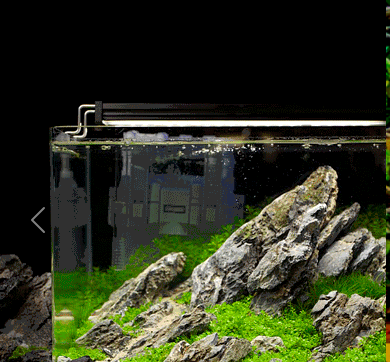
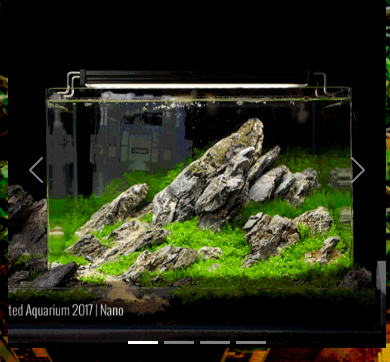
Before and after one commit to Danieldkn/A-Q-DESIGNE, a website: page pages/galeria.html in a window 390 px wide. Shown: the part 144-506 px from the top of the page. Drawn offline with nearby package versions, Linux system fonts and the light colour scheme.

Commit message:
detalles finales

```diff
--- a/scss/style.scss
+++ b/scss/style.scss
@@ -182,9 +182,9 @@ header{
                                  "texto-dos"
                                  "imagen-dos";
             overflow-y: scroll;
-            font-size: 1rem;
+            font-size: .8rem;
             .img-nosotros{
-                width: 320px;
+                width: 310px;
                 height: 220px;
             }
         }
@@ -277,12 +277,42 @@ header{
     main{
         @include basic;
         justify-content: space-evenly;
+        .carousel {
+            width: 500px;
+            height: 500px;
+        }
+        .carousel-item img {
+            width: 100%;
+        }
+
     }
 }
 
 //diseño galeria media
 @media (max-width: 700px) and (min-width: 320px) {
+    .body-galeria{
+    background-image: url(../img/fondo-galeria.png);
+    @include fondo;
+    main{
+        display: flex;
+        width: 99%;
+        height:400px;
+        font-family: 'Julius Sans One', sans-serif;
+        justify-content: space-evenly;
+        align-items: center;
+        align-content: center;
+        justify-items: center;
+        padding-left: .5rem;
+        .carousel {
+            width: 500px;
+            height: 400px;
+        }
+        .carousel-item img {
+            width: 100%;
+        }
 
+    }
+}
 }
 @media (max-width: 992px) and (min-width: 700px) {
 
@@ -301,11 +331,11 @@ header{
         justify-content: space-evenly;
         overflow: hidden;
         .formulario{
-            width: 20rem;
+            width:20rem;
             height: 30rem;
             text-align: center;
             .formulario-estilo{
-                width: 20rem;
+                width:20rem;
                 height: 30rem;
                 text-align: center;
                 border-radius: 3rem;
@@ -314,7 +344,7 @@ header{
                 background-color: rgba(243,243,243,0.2);
                 fieldset{
                     color: white;
-                    width: 20rem;
+                    width:20rem;
                     height: 30rem;
                     border: 1px solid white;
                     border-radius: 3rem;
@@ -366,7 +396,22 @@ header{
 
 //diseño contacto media
 @media (max-width: 700px) and (min-width: 320px) {
-
+    .body-contacto{
+        main{
+            .formulario{
+                width: 15rem;
+                height: 30rem;
+                .formulario-estilo{
+                    width: 15rem;
+                    height: 30rem;
+                    fieldset{
+                        width: 15rem;
+                        height: 30rem;
+                    }
+                }
+            }
+        }
+    }
 }
 @media (max-width: 992px) and (min-width: 700px) {
 
```
Also changed, not shown: css/main.css.
